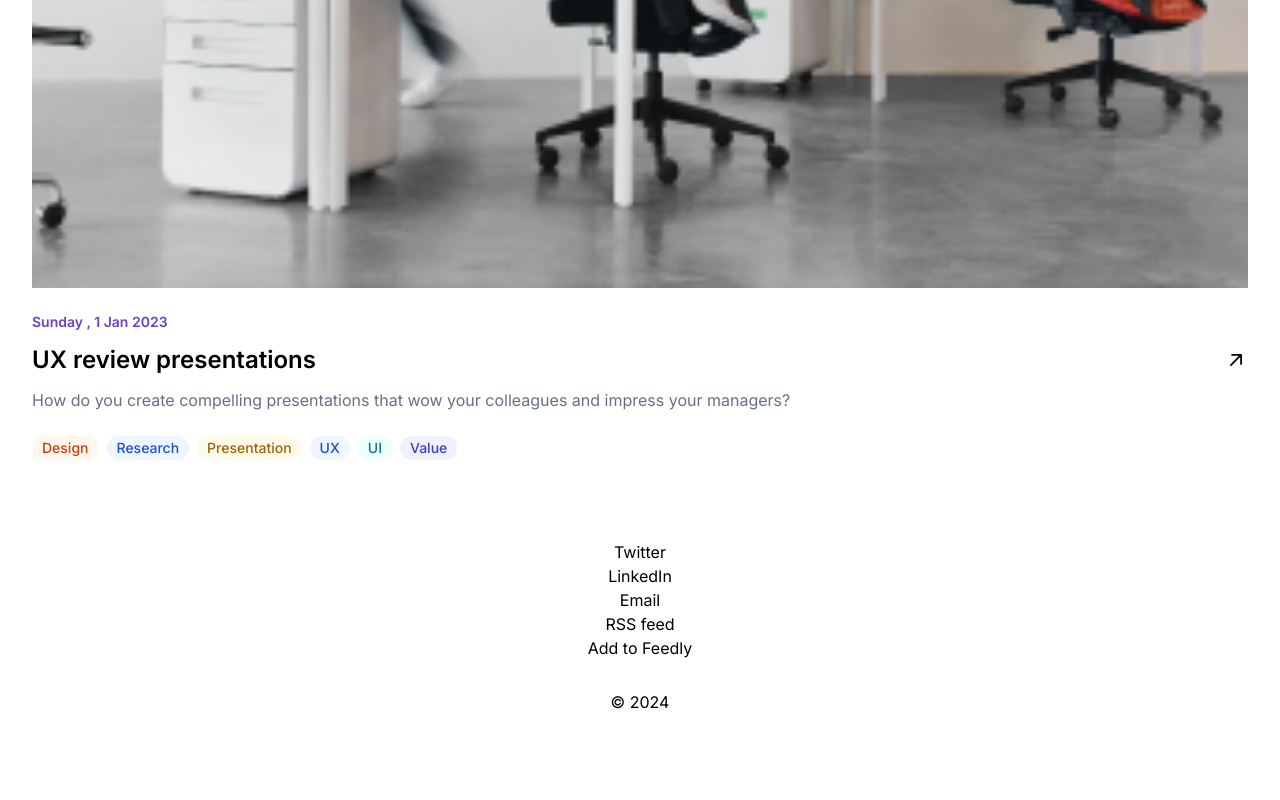
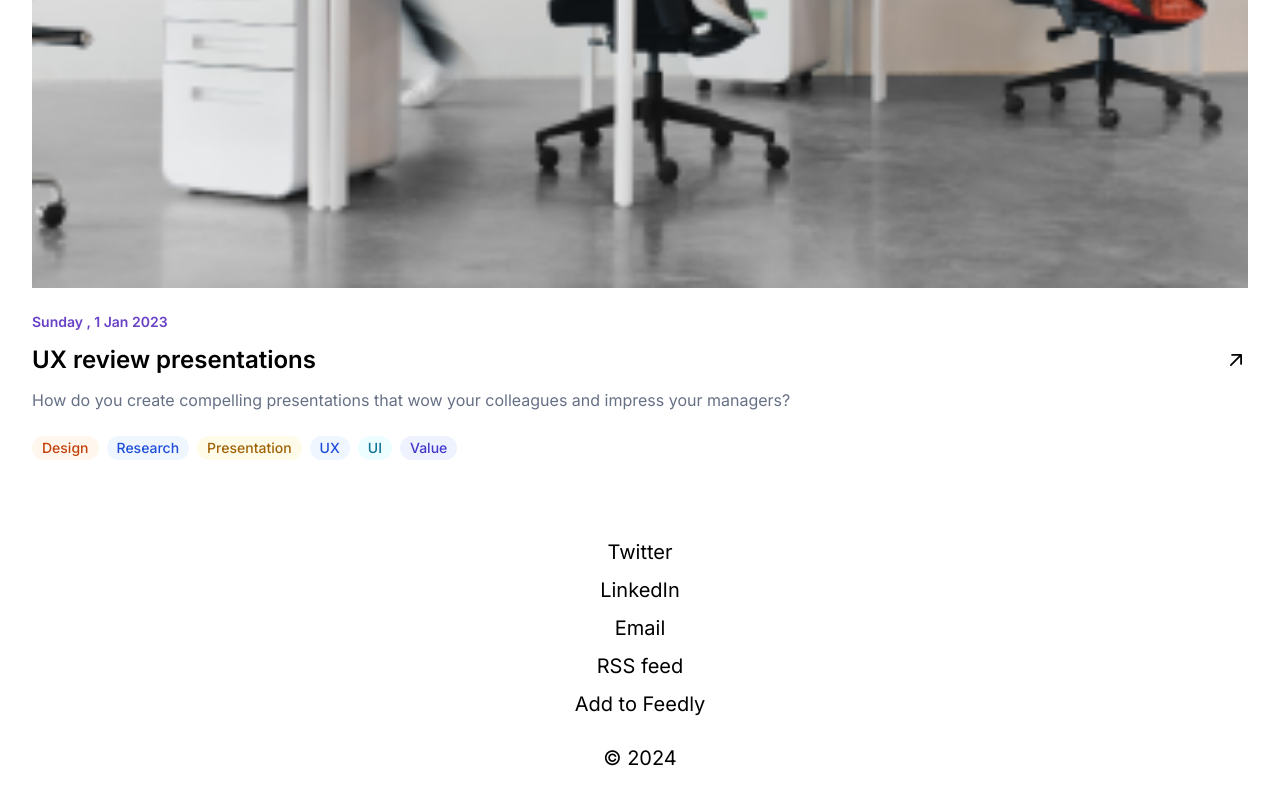
Before and after one commit to VitaPasser/passer-blog, a Next.js app: page / in a window 1280 px wide. Shown: the part 10438-11238 px from the top of the page. Before the commit the page ends 11182 px from the top, so only its background shows below. Built offline with nearby package versions, Linux system fonts and the light colour scheme.

Commit message:
Added dark mode and changed font for footer

```diff
--- a/src/app/components/Footer.tsx
+++ b/src/app/components/Footer.tsx
@@ -3,8 +3,8 @@ import Link from 'next/link';
 
 const Footer = () => {
     return (
-        <footer className='flex flex-col items-center gap-y-[30px] py-[30px]'>
-            <div className='flex flex-col items-center'>
+        <footer className='flex flex-col items-center gap-y-[30px] py-[30px] text-xl leading-6 font-normal'>
+            <div className='flex flex-col items-center gap-y-[14px]'>
                 <Link href="/">Twitter</Link>
                 <Link href="/">LinkedIn</Link>
                 <Link href="/">Email</Link>
--- a/src/app/components/Header.tsx
+++ b/src/app/components/Header.tsx
@@ -7,7 +7,7 @@ const Header = () => {
     <>
       <Navbar />
       <Link href='/'>
-        <h1 className='uppercase text-center text-7xl font-bold border-y border-black-34 leading-[1.1806]'>the blog</h1>
+        <h1 className='uppercase text-center text-7xl font-bold border-y border-black-34 dark:border-white leading-[1.1806]'>the blog</h1>
       </Link>
     </>
   )
--- a/src/app/page.tsx
+++ b/src/app/page.tsx
@@ -20,7 +20,7 @@ export default function Home() {
   );
   const posts2 = Array(6).fill(posts[0]);
   return (
-    <div className='flex flex-col gap-y-5 font-inter '>
+    <div className='flex flex-col gap-y-5 font-inter dark:bg-haiti dark:text-white'>
       <Header />
       <main className='px-8'>
         <BlogPosts posts={posts}>Recent blog posts</BlogPosts>
--- a/tailwind.config.ts
+++ b/tailwind.config.ts
@@ -15,6 +15,8 @@ export default {
         "cod-gray": "#121212",
         "purple-heart": "#6941C6",
         "pale-sky": "#667085",
+        haiti: "#090D1F",
+        ghost: "#C0C5D0",
       },
       backgroundImage: {
         boom: "url('/boom.png')",
```
